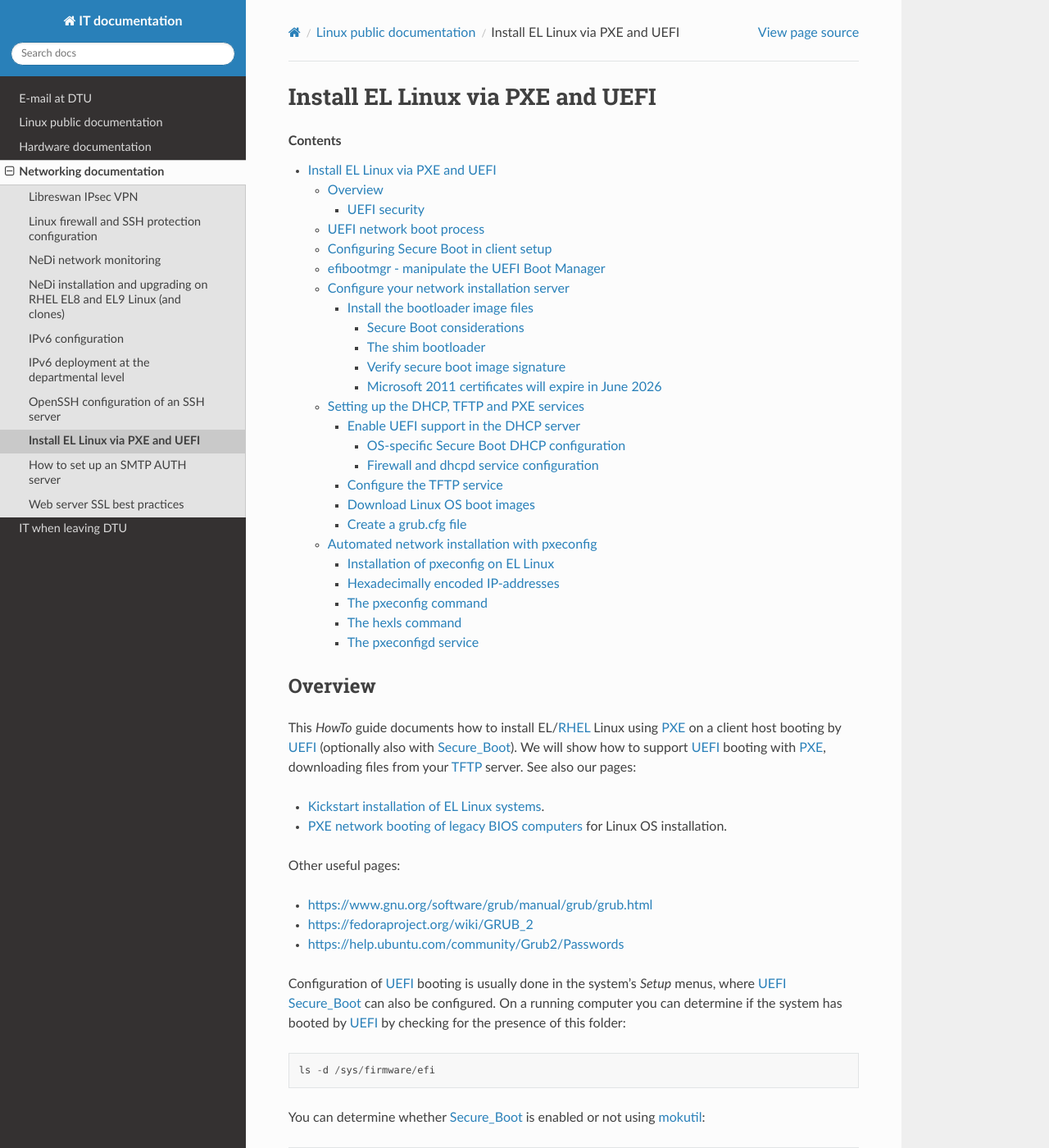
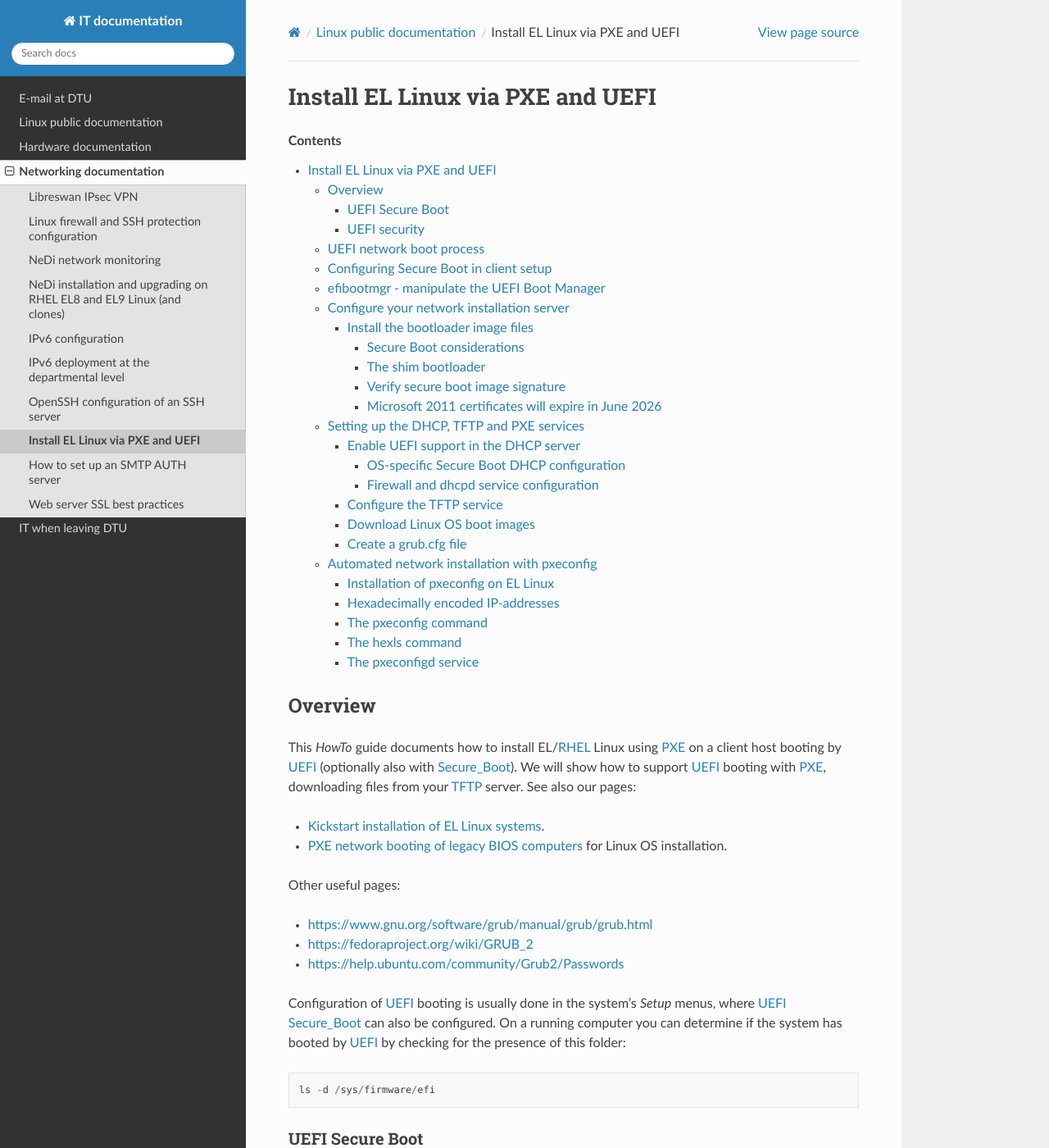
Before and after one commit to OleHolmNielsen/ITwiki, a Sphinx documentation site: the page built from docs/PXE_and_UEFI.rst, in a window 1280 px wide and 1400 px high. Shown: the whole window at 82% size. Built offline with Sphinx 7.4.7 and the Read the Docs theme 3.1.0, drawn with Linux system fonts in a browser that asks for light colours.

Commit message:
UEFI Secure Boot heading

```diff
--- a/docs/PXE_and_UEFI.rst
+++ b/docs/PXE_and_UEFI.rst
@@ -28,6 +28,9 @@ where UEFI_ Secure_Boot_ can also be configured.
 On a running computer you can determine if the system has booted by UEFI_ by checking for the presence of this folder::
 
   ls -d /sys/firmware/efi
+
+UEFI Secure Boot
+----------------------
 
 You can determine whether Secure_Boot_ is enabled or not using mokutil_::
 
```
